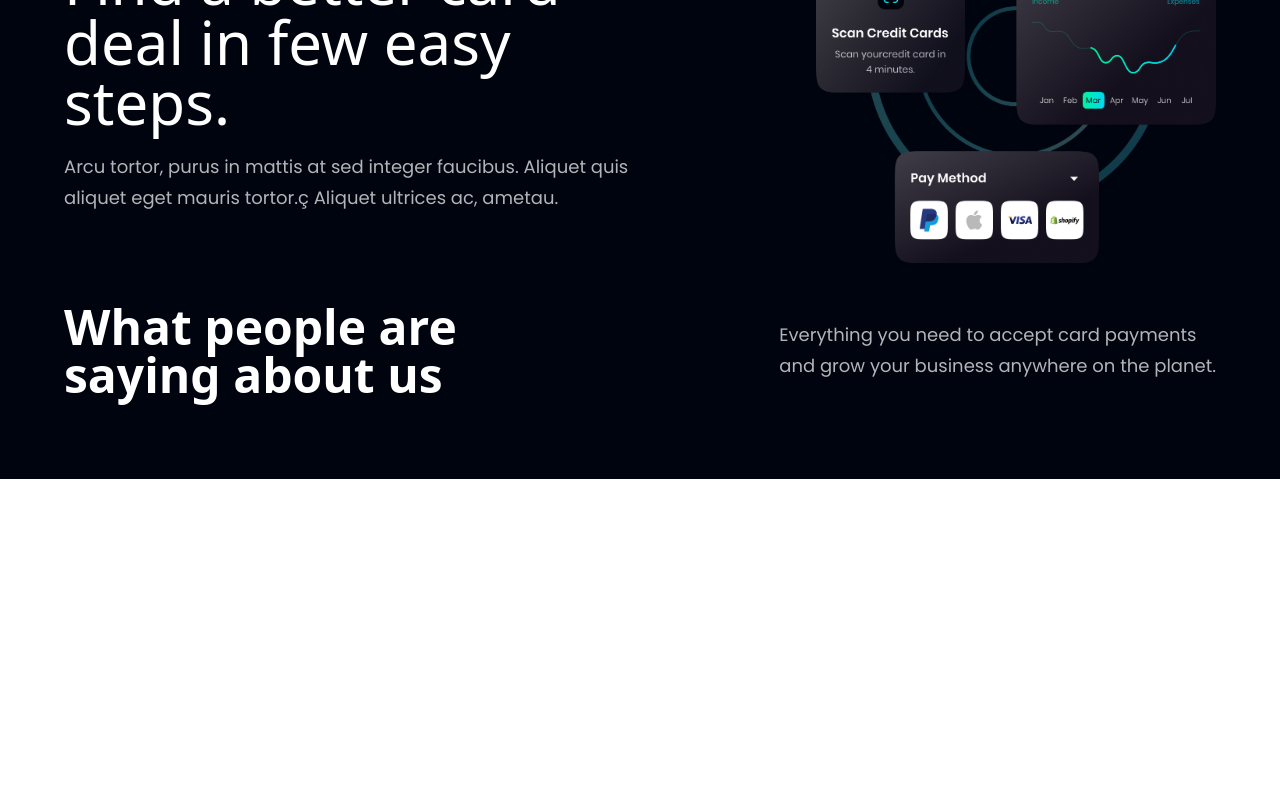
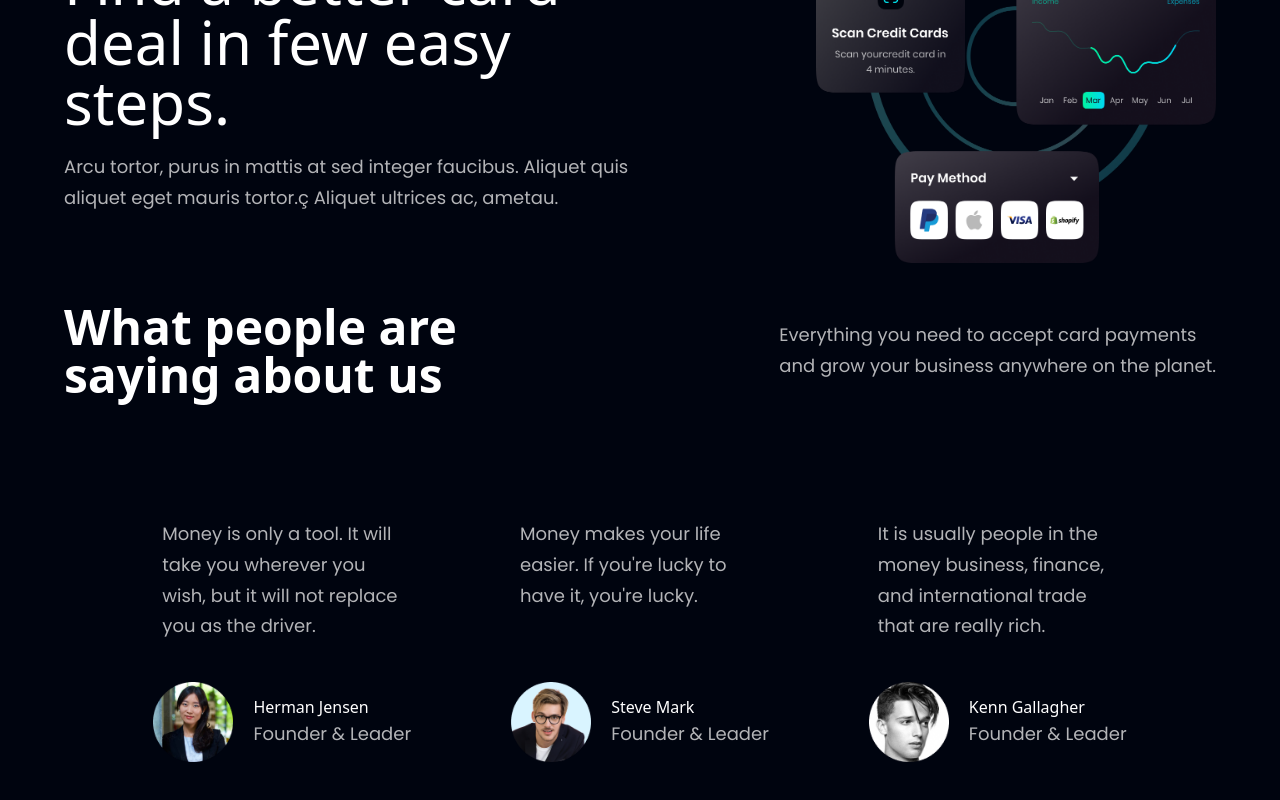
Before and after one commit to H4S0/Hoobank, a React (Vite) app: page / in a window 1280 px wide. Shown: the part 1923-2723 px from the top of the page. Before the commit the page ends 2402 px from the top, so only its background shows below. Built offline with nearby package versions, Linux system fonts and the light colour scheme.

Commit message:
Update FeedbackCard.jsx

```diff
--- a/src/components/FeedbackCard.jsx
+++ b/src/components/FeedbackCard.jsx
@@ -1,7 +1,19 @@
-import React from "react";
-
-const FeedbackCard = () => {
-  return <div></div>;
+import styles from "../style";
+const FeedbackCard = ({ content, name, title, img }) => {
+  return (
+    <div className="flex flex-col text-white hover:bg-slate-800 rounded-xl p-10 items-center justify-between gap-10">
+      <div>
+        <p className={`w-[30vh] ${styles.paragraph}`}>{content}</p>
+      </div>
+      <div className="flex flex-row items-center gap-5">
+        <img src={img} alt="image" width={80} height={80} />
+        <div className="flex flex-col">
+          <h1>{name}</h1>
+          <p className={`${styles.paragraph}`}>{title}</p>
+        </div>
+      </div>
+    </div>
+  );
 };
 
 export default FeedbackCard;
```
